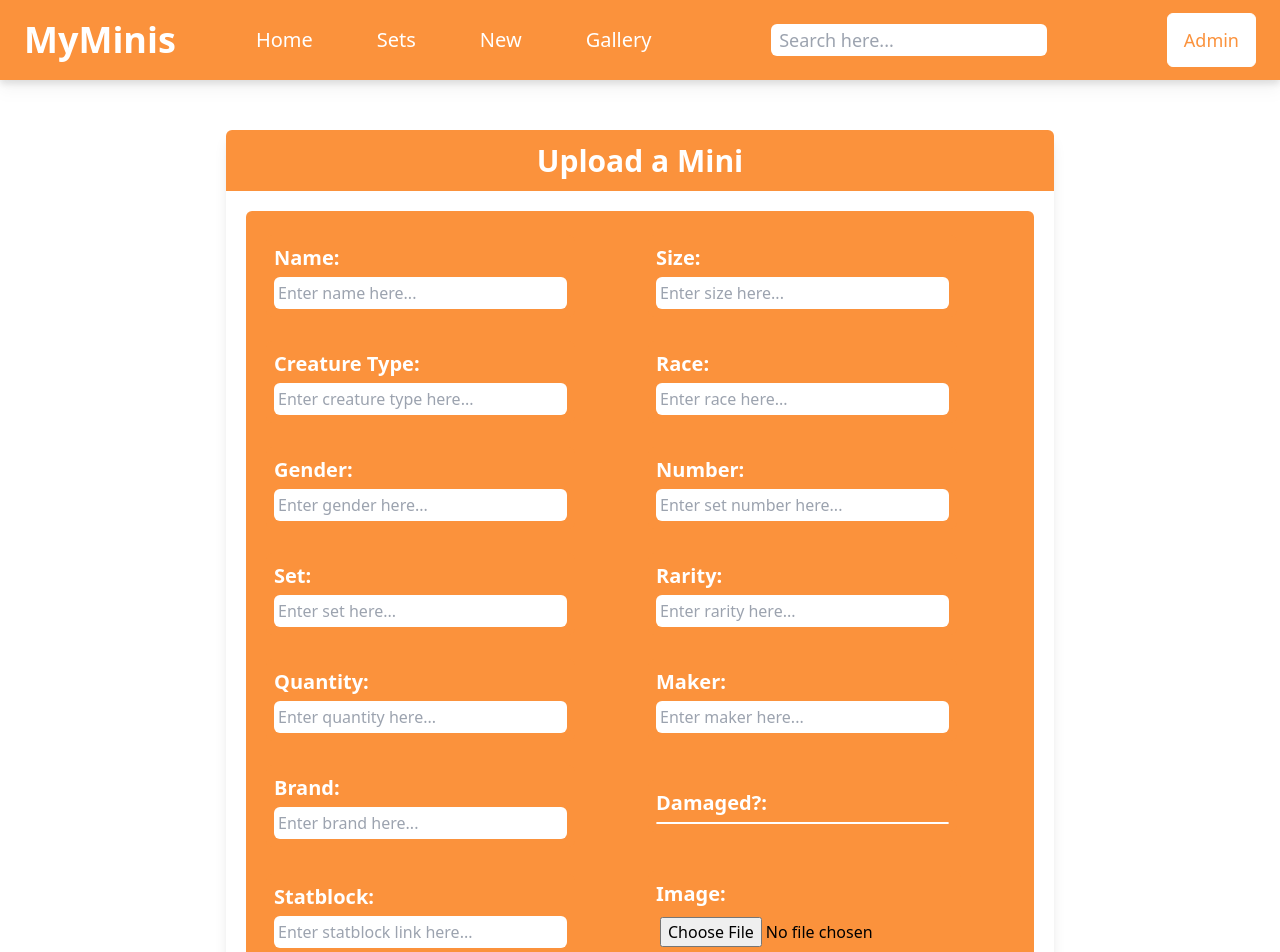
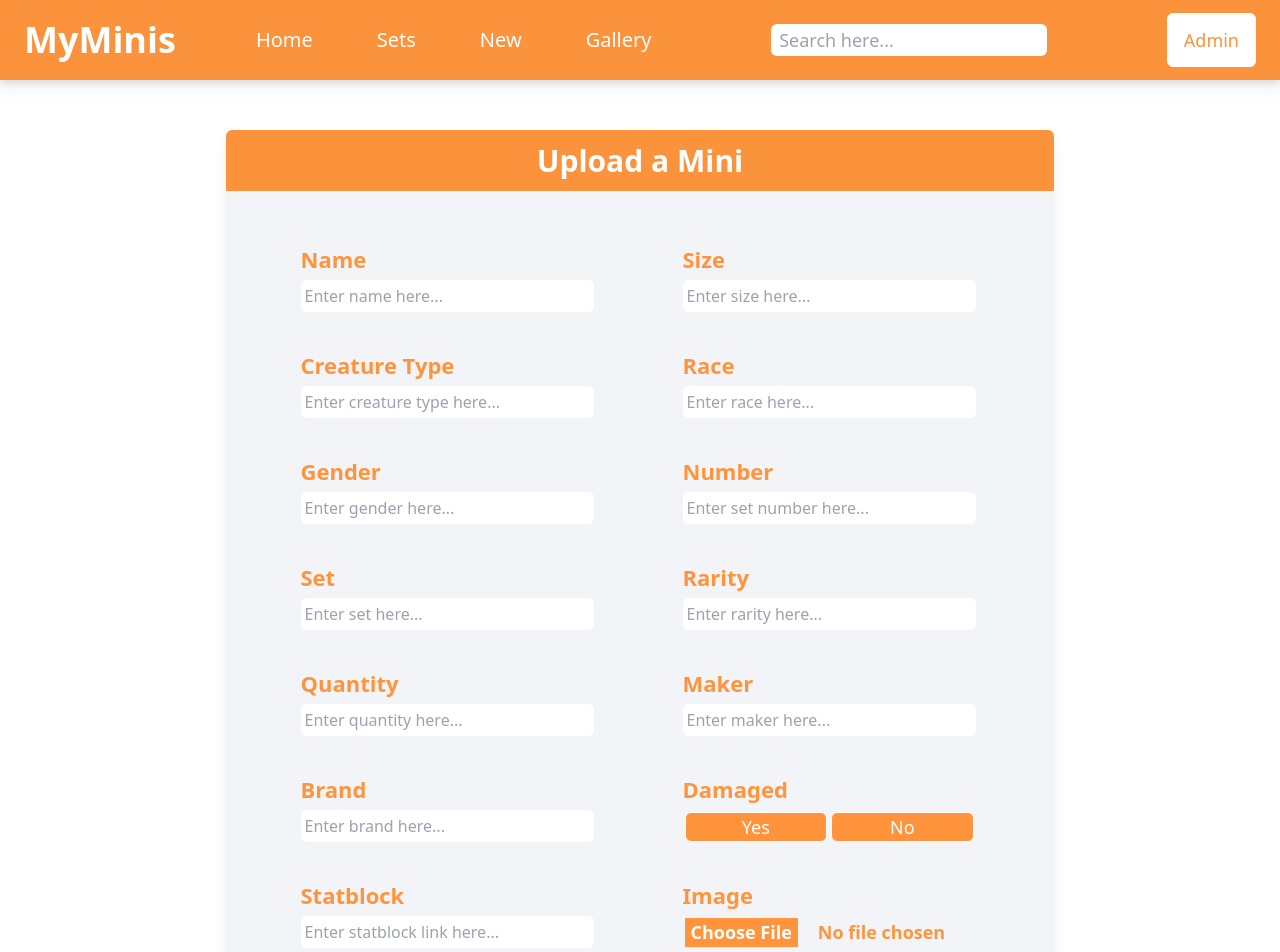
Before and after one commit to Fraser-Dunn/mini-website, a React (Create React App) app: page /admin in a window 1280 px wide. Shown: the top 952 px of the page. Built offline with nearby package versions, Linux system fonts and the light colour scheme; no server answers; sample sign-in values are in the browser's storage.

Commit message:
form css complete

```diff
--- a/src/index.css
+++ b/src/index.css
@@ -133,6 +133,7 @@
   padding: 12px;
   width: 100%;
   align-items: center;
+  justify-items: center;
 }
 
 .name-div {
@@ -140,6 +141,15 @@
   padding: 8px;
   margin: 4px 0;
   width: 329px;
+  height: 98px;
+}
+
+.name-div-damaged {
+  display: flex;
+  padding: 8px;
+  margin: 4px 0;
+  width: 329px;
+  height: 98px;
 }
 
 .form-name-label-div {
@@ -148,12 +158,13 @@
   padding: 8px;
   margin-right: 4px;
   width: 100%;
+  background-color: #f2f4f8;
 }
 
 .form-name-label {
-  font-size: 20px;
-  font-weight: bold;
-  color: white;
+  font-size: 22px;
+  font-weight: 600;
+  color: #ff943c;
   padding-bottom: 4px;
   width: 80%;
 }
@@ -161,6 +172,64 @@
 .form-name-input {
   padding: 4px;
   outline: none;
+}
+
+.form-name-input-image {
+  padding: 2px;
+  outline: none;
+  color: #ff943c;
+  font-weight: 600;
+  font-size: 18px;
+  width: 100%;
+}
+
+.form-name-input-image::-webkit-file-upload-button {
+  background-color: #ff943c ;
+  color: white;
+  border: 0;
+  font-size: 18px;
+  margin-right: 20px;
+}
+
+.form-name-input-image::-webkit-file-upload-button:hover {
+  background-color: white;
+  color: #ff943c;
+}
+
+.form-button-div {
+  display: flex;
+  justify-content: space-evenly;
+}
+
+.form-button {
+  color: white;
+  background-color: #ff943c;
+  width: 100%;
+  margin: 2px;
+}
+
+.form-button:hover {
+  color: #ff943c;
+  background-color: white;
+  border: 1px solid #ff943c;
+}
+
+.form-submit-button {
+  background-color: #ff943c;
+  color: white;
+  width: 80%;
+  height: 60px;
+  margin-top: 30px;
+  grid-column: span 2;
+  font-weight: 700;
+  font-size: 26px;
+  padding: 4px 1px;
+}
+
+.form-submit-button:hover {
+  background-color: white;
+  color: #ff943c;
+  border: 2px solid #ff943c;
 }
 
 
@@ -200,6 +269,10 @@
     grid-template-columns: 1fr;
   }
 
+  .form-submit-button {
+    grid-column: span 1;
+  }
+
   .name-div {
     justify-self: center;
   }
@@ -225,4 +298,20 @@
     width: auto;
 
   }
+
+  .form-content-grid {
+    display: flex;
+    flex-direction: column;
+    align-items: center;
+    justify-items: center;
+
+  }
+
+  .form-submit-button {
+    font-size: 20px;
+  }
+
+  .name-div-damaged {
+    justify-content: left;
+  }
 }
--- a/src/pages/Admin.jsx
+++ b/src/pages/Admin.jsx
@@ -72,13 +72,13 @@ const Admin = () => {
           <h1>Upload a Mini</h1>
         </header>
 
-        <main className="form-main bg-white">
+        <main className="form-main bg-[#f2f4f8]">
           <form className="form-actual" onSubmit={onSubmit}>
-            <div className="form-content-grid bg-orange-400 rounded-md">
+            <div className="form-content-grid bg-[#f2f4f8] rounded-md ">
               {/* name */}
               <div className="name-div">
-                <div className="form-name-label-div bg-orange-400 rounded-md">
-                  <label className="form-name-label">Name:</label>
+                <div className="form-name-label-div bg-[#f2f4f8] rounded-md">
+                  <label className="form-name-label">Name</label>
                   <input
                     placeholder="Enter name here..."
                     className="form-name-input rounded-md"
@@ -89,8 +89,8 @@ const Admin = () => {
 
               {/* size */}
               <div className="name-div">
-                <div className="form-name-label-div bg-orange-400 rounded-md">
-                  <label className="form-name-label">Size:</label>
+                <div className="form-name-label-div rounded-md">
+                  <label className="form-name-label">Size</label>
                   <input
                     placeholder="Enter size here..."
                     className="form-name-input rounded-md"
@@ -101,8 +101,8 @@ const Admin = () => {
 
               {/* type */}
               <div className="name-div">
-                <div className="form-name-label-div bg-orange-400 rounded-md">
-                  <label className="form-name-label">Creature Type:</label>
+                <div className="form-name-label-div rounded-md">
+                  <label className="form-name-label">Creature Type</label>
                   <input
                     placeholder="Enter creature type here..."
                     className="form-name-input rounded-md"
@@ -113,8 +113,8 @@ const Admin = () => {
 
               {/* race */}
               <div className="name-div">
-                <div className="form-name-label-div bg-orange-400 rounded-md">
-                  <label className="form-name-label">Race:</label>
+                <div className="form-name-label-div rounded-md">
+                  <label className="form-name-label">Race</label>
                   <input
                     placeholder="Enter race here..."
                     className="form-name-input rounded-md"
@@ -125,8 +125,8 @@ const Admin = () => {
 
               {/* gender */}
               <div className="name-div">
-                <div className="form-name-label-div bg-orange-400 rounded-md">
-                  <label className="form-name-label">Gender:</label>
+                <div className="form-name-label-div rounded-md">
+                  <label className="form-name-label">Gender</label>
                   <input
                     placeholder="Enter gender here..."
                     className="form-name-input rounded-md"
@@ -137,8 +137,8 @@ const Admin = () => {
 
               {/* number */}
               <div className="name-div">
-                <div className="form-name-label-div bg-orange-400 rounded-md">
-                  <label className="form-name-label">Number:</label>
+                <div className="form-name-label-div rounded-md">
+                  <label className="form-name-label">Number</label>
                   <input
                     placeholder="Enter set number here..."
                     className="form-name-input rounded-md"
@@ -149,8 +149,8 @@ const Admin = () => {
 
               {/* set */}
               <div className="name-div">
-                <div className="form-name-label-div bg-orange-400 rounded-md">
-                  <label className="form-name-label">Set:</label>
+                <div className="form-name-label-div rounded-md">
+                  <label className="form-name-label">Set</label>
                   <input
                     placeholder="Enter set here..."
                     className="form-name-input rounded-md"
@@ -161,8 +161,8 @@ const Admin = () => {
 
               {/* rarity */}
               <div className="name-div">
-                <div className="form-name-label-div bg-orange-400 rounded-md">
-                  <label className="form-name-label">Rarity:</label>
+                <div className="form-name-label-div rounded-md">
+                  <label className="form-name-label">Rarity</label>
                   <input
                     placeholder="Enter rarity here..."
                     className="form-name-input rounded-md"
@@ -173,8 +173,8 @@ const Admin = () => {
 
               {/* quantity */}
               <div className="name-div">
-                <div className="form-name-label-div bg-orange-400 rounded-md">
-                  <label className="form-name-label">Quantity:</label>
+                <div className="form-name-label-div rounded-md">
+                  <label className="form-name-label">Quantity</label>
                   <input
                     placeholder="Enter quantity here..."
                     className="form-name-input rounded-md"
@@ -185,8 +185,8 @@ const Admin = () => {
 
               {/* maker */}
               <div className="name-div">
-                <div className="form-name-label-div bg-orange-400 rounded-md">
-                  <label className="form-name-label">Maker:</label>
+                <div className="form-name-label-div rounded-md">
+                  <label className="form-name-label">Maker</label>
                   <input
                     placeholder="Enter maker here..."
                     className="form-name-input rounded-md"
@@ -197,8 +197,8 @@ const Admin = () => {
 
               {/* brand */}
               <div className="name-div">
-                <div className="form-name-label-div bg-orange-400 rounded-md">
-                  <label className="form-name-label">Brand:</label>
+                <div className="form-name-label-div rounded-md">
+                  <label className="form-name-label">Brand</label>
                   <input
                     placeholder="Enter brand here..."
                     className="form-name-input rounded-md"
@@ -208,17 +208,22 @@ const Admin = () => {
               </div>
 
               {/* damaged */}
-              <div className="name-div">
-                <div className="form-name-label-div bg-orange-400 rounded-md">
-                  <label className="form-name-label">Damaged?:</label>
-                  <button></button>
+              <div className="name-div-damaged">
+                <div className="form-name-label-div rounded-md">
+                  <label className="form-name-label">Damaged</label>
+                  <div className="form-button-div">
+                    {/* yes */}
+                    <button className="form-button">Yes</button>
+                    {/* no */}
+                    <button className="form-button">No</button>
+                  </div>
                 </div>
               </div>
 
               {/* statblock */}
               <div className="name-div">
-                <div className="form-name-label-div bg-orange-400 rounded-md">
-                  <label className="form-name-label">Statblock:</label>
+                <div className="form-name-label-div rounded-md">
+                  <label className="form-name-label">Statblock</label>
                   <input
                     placeholder="Enter statblock link here..."
                     className="form-name-input rounded-md"
@@ -229,17 +234,20 @@ const Admin = () => {
 
               {/* image */}
               <div className="name-div">
-                <div className="form-name-label-div bg-orange-400 rounded-md">
-                  <label className="form-name-label">Image:</label>
+                <div className="form-name-label-div rounded-md">
+                  <label className="form-name-label">Image</label>
                   <input
-                    className="form-name-input rounded-md"
+                    className="form-name-input-image "
                     type="file"
                     max="1"
                     accept=".jpg,.png,.jpeg"
                   />
                 </div>
               </div>
-              <button type="submit">Upload Mini</button>
+              {/* submit form button */}
+              <button className="form-submit-button" type="submit">
+                Upload Mini
+              </button>
             </div>
           </form>
         </main>
```
